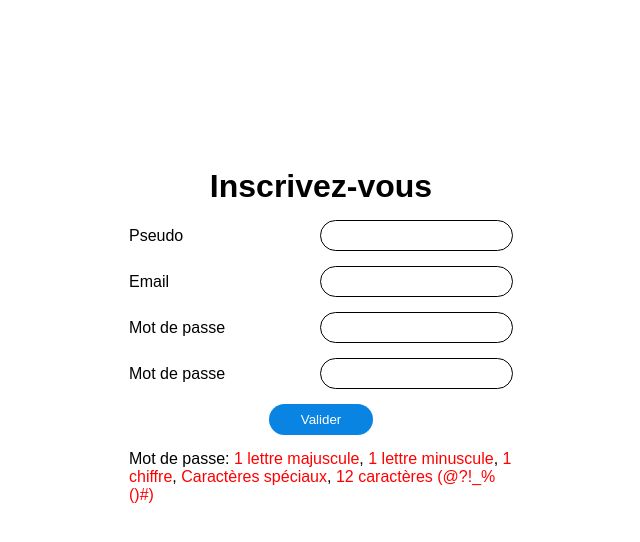
After one commit to florentthomas/Projet5-oc, a PHP site: template App/Views/Inscription.twig in a window 1280 px wide. The commit adds this page. Shown: the top 542 px of the page, without its empty margins (319-959 px from the left). Run offline with PHP 8.4, Linux system fonts and the light colour scheme; the template is opened without the code that fills it, so the values that code supplies are empty; some libraries are stand-ins or nearby versions.

Commit message:
creation formulaire d'inscription

```diff
--- a/App/Controllers/ArticleController.php
+++ b/App/Controllers/ArticleController.php
@@ -16,7 +16,7 @@ class ArticleController extends Controller{
 
     public function index($params){
 
-        $id=$params[1];
+        $id=$params[2];
 
         $article=$this->articleManager->getArticle($id);
         $comments=$this->commentManager->getCommentsByArticle($id);
--- a/App/Router/Route.php
+++ b/App/Router/Route.php
@@ -27,8 +27,6 @@ class Route{
             return false;
         }
 
-        array_shift($this->params);
-
         return true;
 
     }
@@ -36,7 +34,6 @@ class Route{
     public function execute(){
 
         $action=explode('@',$this->action);
-
         $controller="App\\Controllers\\".$action[0];
         $method=$action[1];
 
--- a/App/Views/BlogHome.twig
+++ b/App/Views/BlogHome.twig
@@ -17,7 +17,7 @@
         <div id="header-wrapper">
             <nav>
                 <ul>
-                    <li><a href="#">FORUM</a></li>
+                    <li><a href="{{URL}}inscription">S'INSCRIRE</a></li>
                     <li><a href="#">SE CONNECTER</a></li>
                 </ul>
             </nav>
--- /dev/null
+++ b/App/Views/Inscription.twig
@@ -0,0 +1,59 @@
+{% extends "Layout.twig" %}
+
+{% block title %}
+
+    <title>Créer un compte</title>
+
+{% endblock %}
+
+{% block description %}
+
+    <meta name="description" content="Inscrivez-vous sur le site du cinéma"/>
+
+{% endblock %}
+
+
+{% block content %}
+
+            <div class="inscription">
+                <h1>Inscrivez-vous</h1>
+                <form id="form_inscription" action="" method="post">
+
+                    <div class="input_form">
+                        <label for="pseudo">Pseudo</label>
+                        <input type="text" id="pseudo" name="pseudo" required/>
+                    </div>
+
+                    <div class="input_form">
+                        <label for="email">Email</label>
+                        <input type="email" id="email" name="email" required/>
+                    </div>
+
+                    <div class="input_form">
+                        <label for="password_1">Mot de passe</label>
+                        <div>
+                        <input type="password" id="password_1" name="password_1" required/>
+                        </div>
+                    </div>
+
+
+                    <div class="input_form">
+                        <label for="password_2">Mot de passe </label>
+                        <input type="password" id="password_2" name="password_2" required/>
+                    </div>
+
+                    <div class="btn_form_center">
+                        <button type="submit">Valider</button>
+                    </div>
+                    <p id="message_password">Mot de passe: <span class="invalid" id="upper_case">1 lettre majuscule</span>,
+                     <span class="invalid" id="lower_case">1 lettre minuscule</span>,
+                     <span class="invalid" id="number">1 chiffre</span>,
+                      <span class="invalid" id="special_character">Caractères spéciaux</span>,
+                       <span class="invalid" id="length_password">12 caractères (@?!_%()#)</span></p>
+                </form>
+            </div>
+{% endblock %}
+
+{% block script %}
+    <script src="{{URL}}Public/js/form_inscription.js"></script>
+{% endblock %}
--- a/App/Views/Layout.twig
+++ b/App/Views/Layout.twig
@@ -15,5 +15,8 @@
     <body>
         {% block content %}
         {% endblock %}
+        <script src="https://code.jquery.com/jquery-3.6.0.min.js" integrity="sha256-/xUj+3OJU5yExlq6GSYGSHk7tPXikynS7ogEvDej/m4=" crossorigin="anonymous"></script>
+        {% block script %}
+        {% endblock %}
     </body>
 </html>
--- /dev/null
+++ b/Public/js/form_inscription.js
@@ -0,0 +1,101 @@
+jQuery(document).ready(function($){
+
+    let safe_password=false;
+    let boolUpperCase=false;
+    let boolLowerCase=false;
+    let boolNumber=false;
+    let boolSpecialCharactere=false;
+    let boolLengthPassword=false;
+
+
+
+    $("#form_inscription").submit(function(e){
+        e.preventDefault();
+
+
+        const password_1=$("#password_1").val();
+        const password_2=$("#password_2").val();
+        const message_password=$("#message_password");
+
+        if(password_1 !== password_2){
+            $("#password_2").css("border","1px solid red");
+            message_password.show().css("color","red").text("Les mots de passe ne sont pas identiques");
+        }
+
+        console.log(safe_password);
+
+    });
+
+
+
+
+    $("#password_1").change(function(){
+
+        console.log("safe_password "+safe_password);
+
+        const upperCase=$("#upper_case");
+        const lowerCase=$("#lower_case");
+        const number=$("#number");
+        const specialCharacter=$("#special_character");
+        const lengthPassword=$("#length_password");
+
+        const password_1=$("#password_1").val();
+
+
+        if(password_1.length >= 12 ){
+            lengthPassword.removeClass("invalid").addClass("valid");
+            boolLengthPassword=true;
+        }else{
+            lengthPassword.removeClass("valid").addClass("invalid");
+            boolLengthPassword=false;
+        }
+
+
+        if(/[a-z]/.test(password_1)){
+            lowerCase.removeClass("invalid").addClass("valid");
+            boolLowerCase=true;
+        }else{
+            lowerCase.removeClass("valid").addClass("invalid");
+            boolLowerCase=false;
+        }
+
+
+        if(/[A-Z]/.test(password_1)){
+            upperCase.removeClass("invalid").addClass("valid");
+            boolUpperCase=true;
+        }else{
+            upperCase.removeClass("valid").addClass("invalid");
+            boolUpperCase=false;
+        }
+
+
+        if(/[0-9]/.test(password_1)){
+            number.removeClass("invalid").addClass("valid");
+            boolNumber=true;
+        }else{
+            number.removeClass("valid").addClass("invalid");
+            boolNumber=false;
+        }
+
+
+        if(/[@?!_%()#]/.test(password_1)){
+            specialCharacter.removeClass("invalid").addClass("valid");
+            boolSpecialCharactere=true;
+        }else{
+            specialCharacter.removeClass("valid").addClass("invalid");
+            boolSpecialCharactere=false;
+        }
+
+        if(boolSpecialCharactere === true && boolLengthPassword === true && boolLowerCase === true && boolNumber === true && boolUpperCase === true){
+            safe_password=true;
+        }else{
+            safe_password=false;
+        }
+
+
+
+    })
+
+
+
+});
--- a/Public/style.css
+++ b/Public/style.css
@@ -17,6 +17,42 @@ button{
     padding: 0.5rem 2rem;
     cursor:pointer;
     color:white;
+}
+
+.input_form{
+    margin-top: 15px;
+    display: flex;
+    justify-content: space-between;
+    flex-wrap: wrap;
+}
+
+.input_form input{
+    border-radius: 20px;
+    padding: 7px;
+    border:1px solid black;
+}
+
+.input_form label{
+    display: flex;
+    align-items: center;
+}
+
+textarea:focus,input:focus{
+    outline:0;
+    border:1px solid #0984e3;
+}
+
+.height_all{
+    height:100vh;
+}
+
+.btn_comment_end{
+    text-align: end;
+}
+
+.btn_form_center{
+    text-align: center;
+    margin-top: 15px;
 }
 
 
@@ -192,8 +228,15 @@ article{
 
 /*Page article*/
 
-#page_article{
+.wrapper{
     background-color: #1b2426;
+}
+
+
+.container{
+    width:70%;
+    margin: auto;
+    background-color: #f7f7f7;
 }
 
 #main_article{
@@ -202,16 +245,16 @@ article{
     background-color: #f7f7f7;
 }
 
-#main_article h1{
+.title_article{
     text-align: center;
     margin-bottom: 25px;
 }
 
-#main_article #content{
+.content_article{
     margin-top: 30px;
 }
 
-img{
+.image_article{
     width:100%;
     height: auto;
 }
@@ -244,9 +287,7 @@ img{
     display: none;
 }
 
-#comment_area:focus{
-    outline:0;
-}
+
 
 .comment_article_card, .response_comment_card{
 
@@ -282,10 +323,35 @@ img{
     display: flex;
 }
 
-.btn_comment{
-    text-align: end;
-}
+
 
 .btn_response{
     margin-right: 10px;
 }
+
+/*Page inscription*/
+
+.inscription h1{
+    text-align: center;
+}
+
+.inscription{
+    transform: translateY(50%);
+}
+
+#form_inscription{
+    width: 30%;
+    margin:auto;
+}
+
+.invalid{
+    color:red;
+}
+
+.valid{
+    color:green;
+}
+
+#message_password{
+    margin-top: 15px;
+}
--- a/index.php
+++ b/index.php
@@ -13,5 +13,7 @@ $router->get("/","BlogController@index");
 
 $router->get("/blog/:slug-:id","ArticleController@index");
 
+$router->get("/inscription","InscriptionController@index");
+
 
 $router->run();
```
Also changed, not shown: App/Controllers/InscriptionController.php (added, +13 -0 lines), App/Views/Article.twig (+8 -7 lines).
